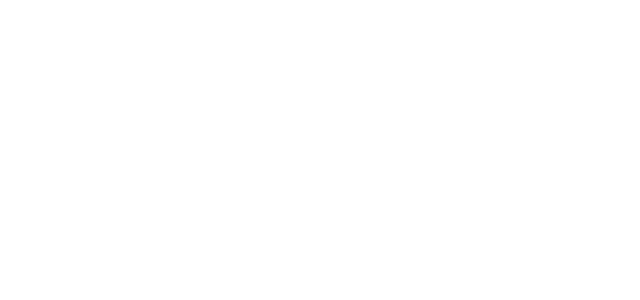
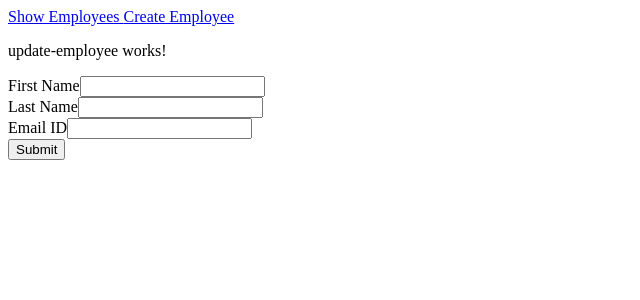
Before and after one commit to Shripad-VK/iBidPharma, an Angular app in the folder iBidPharma/angularClient/: page /update/1 in a window 1280 px wide. Shown: the top 300 px of the page, without its empty margins (0-640 px from the left). Built offline with nearby package versions, Linux system fonts and the light colour scheme; no server answers.

Commit message:
Adding Update and Delete Employee

```diff
--- a/iBidPharma/angularClient/package.json
+++ b/iBidPharma/angularClient/package.json
@@ -24,13 +24,13 @@
     "zone.js": "~0.9.1"
   },
   "devDependencies": {
-    "@angular-devkit/build-angular": "~0.803.23",
+    "@angular-devkit/build-angular": "^0.803.29",
     "@angular/cli": "~8.3.23",
     "@angular/compiler-cli": "~8.2.14",
     "@angular/language-service": "~8.2.14",
-    "@types/node": "~8.9.4",
     "@types/jasmine": "~3.3.8",
     "@types/jasminewd2": "~2.0.3",
+    "@types/node": "~8.9.4",
     "codelyzer": "^5.0.0",
     "jasmine-core": "~3.4.0",
     "jasmine-spec-reporter": "~4.2.1",
--- a/iBidPharma/angularClient/src/app/app-routing.module.ts
+++ b/iBidPharma/angularClient/src/app/app-routing.module.ts
@@ -3,11 +3,13 @@
 import { CreateEmployeeComponent } from './create-employee/create-employee.component';
 import { Employee } from './employee';
 import { EmployeeListComponent } from './employee-list/employee-list.component';
+import { UpdateEmployeeComponent } from './update-employee/update-employee.component';
 
 
 const routes: Routes = [
   {path:'employees', component : EmployeeListComponent},
-  {path:'add', component :CreateEmployeeComponent}
+  {path:'add', component :CreateEmployeeComponent},
+  {path:'update/:id',component : UpdateEmployeeComponent}
 ];
 
 @NgModule({
--- a/iBidPharma/angularClient/src/app/app.module.ts
+++ b/iBidPharma/angularClient/src/app/app.module.ts
@@ -6,12 +6,14 @@
 import { EmployeeListComponent } from './employee-list/employee-list.component';
 import { FormsModule, ReactiveFormsModule } from '@angular/forms';
 import { CreateEmployeeComponent } from './create-employee/create-employee.component';
+import { UpdateEmployeeComponent } from './update-employee/update-employee.component';
 
 @NgModule({
   declarations: [
     AppComponent,
     EmployeeListComponent,
-    CreateEmployeeComponent
+    CreateEmployeeComponent,
+    UpdateEmployeeComponent
   ],
   imports: [
     BrowserModule,
--- a/iBidPharma/angularClient/src/app/employee-list/employee-list.component.html
+++ b/iBidPharma/angularClient/src/app/employee-list/employee-list.component.html
@@ -5,7 +5,8 @@
         <td>{{employee.firstName}}</td>
         <td>{{employee.lastName}}</td>
         <td>{{employee.emailID}}</td>
-        <td (onclick)="delete({{employee.id}})">Delete</td>
+        <td> <button (click)="delete(employee.id)">Delete </button> </td>
+        <td> <button (click)="update(employee.id)">Edit </button> </td>
     </tr>
 
 </table>
--- a/iBidPharma/angularClient/src/app/employee-list/employee-list.component.ts
+++ b/iBidPharma/angularClient/src/app/employee-list/employee-list.component.ts
@@ -24,7 +24,9 @@
   }
   delete(id:number)
   {
-    console.log(id);
     this.employeeService.deleteEmployee(id).subscribe(data=>console.log(data),error=>console.error(error));
   }
+  update(id : number) {
+    this.router.navigate(['update', id]);
+  }
 }
--- a/iBidPharma/angularClient/src/app/employee.service.ts
+++ b/iBidPharma/angularClient/src/app/employee.service.ts
@@ -14,7 +14,13 @@
   createEmployee(employee : Object):Observable<Object>{
     return this.http.post(`${this.baseUrl}`+'/employees', employee);
   }
-  deleteEmployee(id:any):Observable<any>{
-    return this.http.post(`${this.baseUrl}`+'/employees',id);
+  deleteEmployee(id:number):Observable<any>{
+    return this.http.delete(`${this.baseUrl}`+'/employees/'+id);
+  }
+  updateEmployee(id : number, value : any):Observable <Object>{
+    return this.http.put(`${this.baseUrl}`+'/employees/'+id, value);
+  }
+  getEmployeeById(id : number):Observable<Object>{
+    return this.http.get(`${this.baseUrl}`+'/employees/'+id);
   }
 }
--- /dev/null
+++ b/iBidPharma/angularClient/src/app/update-employee/update-employee.component.html
@@ -0,0 +1,19 @@
+<p>update-employee works!</p>
+<form (ngSubmit)="onUpdate()">
+    <div class="form-group">
+        <label for="name">First Name</label>
+        <input type="text" class="form-control" id="firstName" required [(ngModel)]="employee.firstName" name="firstName">
+    </div>
+
+    <div class="form-group">
+        <label for="name">Last Name</label>
+        <input type="text" class="form-control" id="lastName" required [(ngModel)]="employee.lastName" name="lastName">
+    </div>
+
+    <div class="form-group">
+        <label for="name">Email ID</label>
+        <input type="text" class="form-control" id="emailID" required [(ngModel)]="employee.emailID" name="emailID">
+    </div>
+
+    <button type="submit" class="btn btn-success">Submit</button>
+</form>
--- /dev/null
+++ b/iBidPharma/angularClient/src/app/update-employee/update-employee.component.ts
@@ -0,0 +1,39 @@
+import { Component, OnInit } from '@angular/core';
+import { ActivatedRoute, Router } from '@angular/router';
+import { Employee } from '../employee';
+import { EmployeeService } from '../employee.service';
+
+@Component({
+  selector: 'app-update-employee',
+  templateUrl: './update-employee.component.html',
+  styleUrls: ['./update-employee.component.scss']
+})
+export class UpdateEmployeeComponent implements OnInit {
+
+  id : number;
+  employee : any;
+  constructor(private employeeService : EmployeeService,private router : Router, private route : ActivatedRoute) { }
+
+  ngOnInit() {
+    this.employee = new Employee();
+    this.id = this.route.snapshot.params['id'];
+    this.employeeService.getEmployeeById(this.id).
+    subscribe(
+      data=>{ console.log(data)
+      this.employee = data;
+     },
+    error => console.error(error));
+  }
+  onUpdate() {
+    this.employeeService.updateEmployee(this.id, this.employee).subscribe(
+      data=>{ console.log(data)
+      this.employee = data;
+      this.employee = new Employee();
+      this.goToList();
+     },
+    error => console.error(error));
+  }
+  goToList(){
+    this.router.navigate(['/employees']);
+  }
+}
```
Also changed, not shown: iBidPharma/angularClient/src/app/update-employee/update-employee.component.scss (added), 1 other file (tests, documents, lock files or other folders).
